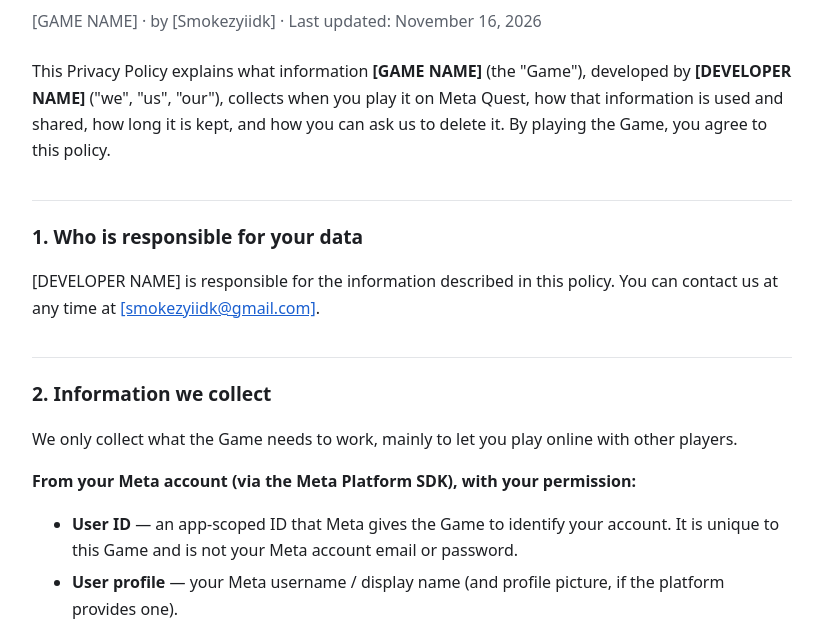
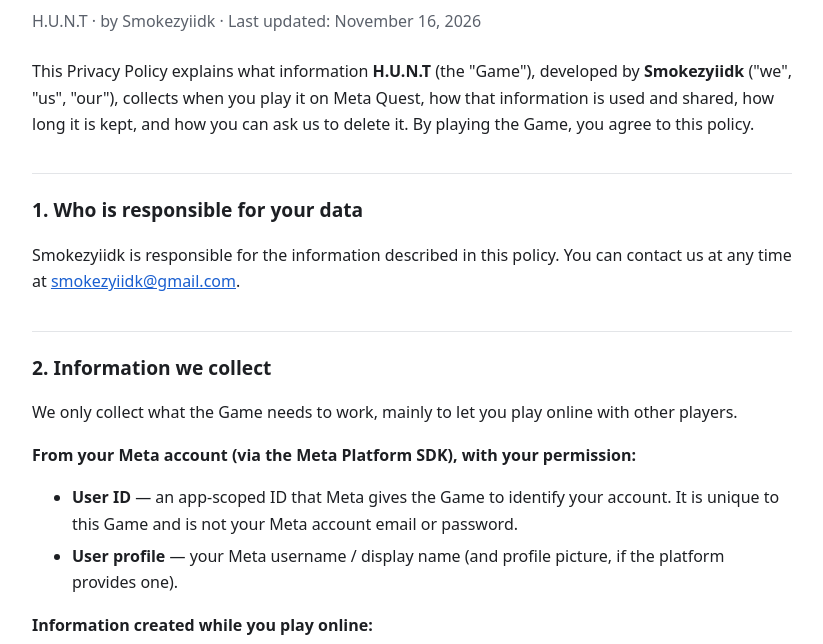
Before and after one commit to smokezy111/Hunt, a plain HTML site: page index.html in a window 1280 px wide. Shown: the part 89-733 px from the top of the page, without its empty margins (228-1051 px from the left). Drawn offline with Linux system fonts and the light colour scheme.

Commit message:
Update index.html

```diff
--- a/index.html
+++ b/index.html
@@ -3,8 +3,7 @@
 <head>
 <meta charset="utf-8">
 <meta name="viewport" content="width=device-width, initial-scale=1">
-<title>[H.U.N.T] Privacy Policy</title>
-
+<title>H.U.N.T Privacy Policy</title>
 <style>
   :root { --bg:#ffffff; --fg:#1d1f23; --muted:#5b616b; --line:#e3e5e8; --link:#1a5fd0; }
   @media (prefers-color-scheme: dark) {
@@ -26,16 +25,16 @@
 <body>
 <main>
   <h1>Privacy Policy</h1>
-  <p class="meta">[GAME NAME] &middot; by [Smokezyiidk] &middot; Last updated: November 16, 2026</p>
+  <p class="meta">H.U.N.T &middot; by Smokezyiidk &middot; Last updated: November 16, 2026</p>
 
-  <p>This Privacy Policy explains what information <strong>[GAME NAME]</strong> (the "Game"), developed by
-  <strong>[DEVELOPER NAME]</strong> ("we", "us", "our"), collects when you play it on Meta Quest, how that
+  <p>This Privacy Policy explains what information <strong>H.U.N.T</strong> (the "Game"), developed by
+  <strong>Smokezyiidk</strong> ("we", "us", "our"), collects when you play it on Meta Quest, how that
   information is used and shared, how long it is kept, and how you can ask us to delete it.
   By playing the Game, you agree to this policy.</p>
 
   <h2>1. Who is responsible for your data</h2>
-  <p>[DEVELOPER NAME] is responsible for the information described in this policy. You can contact us at any
-  time at <a href="mailto:[CONTACT EMAIL]">[smokezyiidk@gmail.com]</a>.</p>
+  <p>Smokezyiidk is responsible for the information described in this policy. You can contact us at any
+  time at <a href="mailto:smokezyiidk@gmail.com">smokezyiidk@gmail.com</a>.</p>
 
   <h2>2. Information we collect</h2>
   <p>We only collect what the Game needs to work, mainly to let you play online with other players.</p>
@@ -103,8 +102,8 @@
   <h2>6. Your choices and how to delete your data</h2>
   <p>You can ask us to <strong>access, correct, or delete</strong> the information we hold about you at any time:</p>
   <ol>
-    <li>Email <a href="mailto:[CONTACT EMAIL]">[CONTACT EMAIL]</a> with the subject line
-      <strong>"[GAME NAME] Data Deletion Request"</strong>.</li>
+    <li>Email <a href="mailto:smokezyiidk@gmail.com">smokezyiidk@gmail.com</a> with the subject line
+      <strong>"H.U.N.T Data Deletion Request"</strong>.</li>
     <li>Include your Meta username so we can find your data.</li>
     <li>We will confirm and complete your request within <strong>30 days</strong>.</li>
   </ol>
@@ -116,7 +115,7 @@
   <p>The Game is not directed at children under 13, and we do not knowingly collect personal information from
   children under 13 (or the minimum age required in your country). Players aged 10&ndash;12 may only use Meta Quest
   through a parent-managed Meta account. If you believe a child has given us personal information, contact us at
-  <a href="mailto:[CONTACT EMAIL]">[CONTACT EMAIL]</a> and we will delete it.</p>
+  <a href="mailto:smokezyiidk@gmail.com">smokezyiidk@gmail.com</a> and we will delete it.</p>
 
   <h2>8. Security</h2>
   <p>We take reasonable steps to protect the information we handle. However, no online service is completely
@@ -134,8 +133,8 @@
 
   <h2>11. Contact us</h2>
   <p>If you have any questions about this Privacy Policy or your data, contact:<br>
-  <strong>[DEVELOPER NAME]</strong><br>
-  Email: <a href="mailto:[CONTACT EMAIL]">[CONTACT EMAIL]</a></p>
+  <strong>Smokezyiidk</strong><br>
+  Email: <a href="mailto:smokezyiidk@gmail.com">smokezyiidk@gmail.com</a></p>
 </main>
 </body>
 </html>
```
